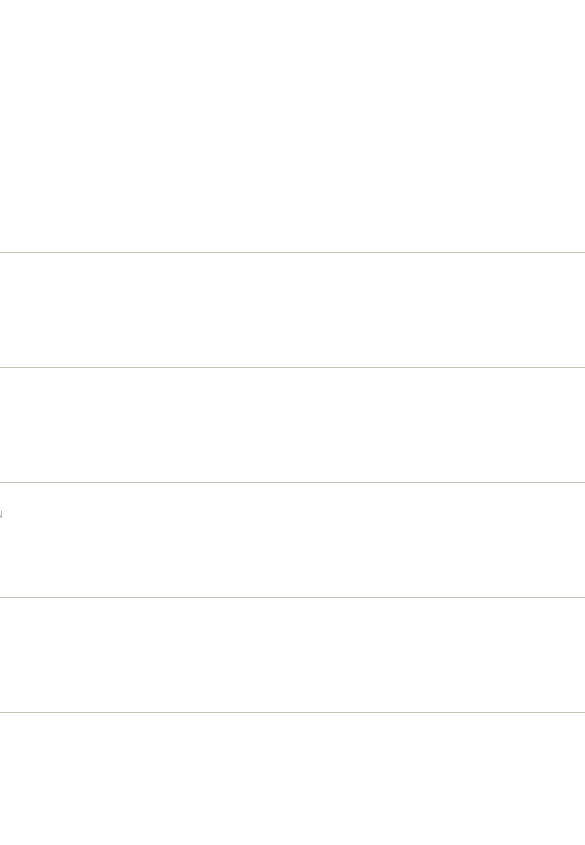
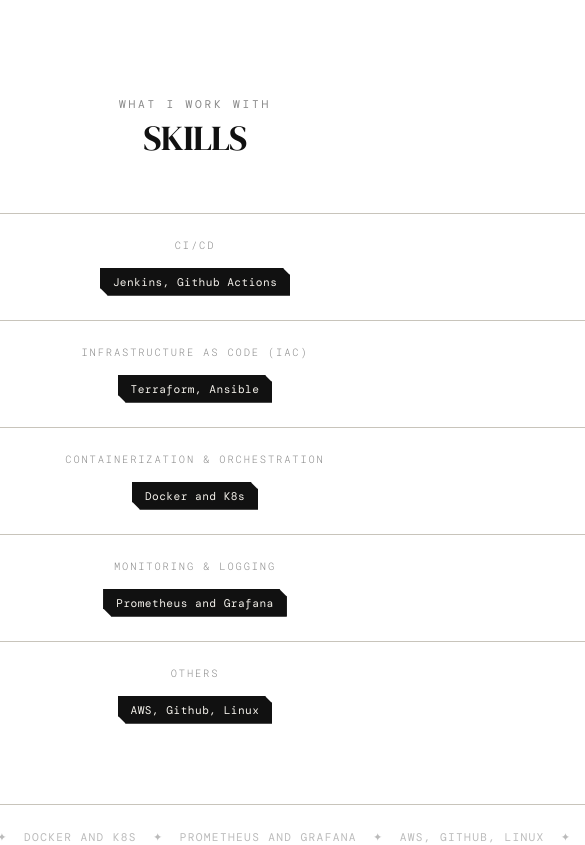
Before and after one commit to ShailendraJungRana/Portfolio-1, a React (Vite) app: page / in a window 390 px wide. Shown: the part 1520-2365 px from the top of the page, 585 px wide, since content can reach past the window. Built offline with nearby package versions, Linux system fonts and the light colour scheme.

Commit message:
updating on the skills

```diff
--- a/src/sections/Skills/SkillsStyles.module.css
+++ b/src/sections/Skills/SkillsStyles.module.css
@@ -1,10 +1,28 @@
+/* ─── Global Fix ─────────────────────────────────────────── */
+* {
+  box-sizing: border-box;
+}
+
 /* ─── Container ─────────────────────────────────────────── */
 .container {
-  padding: 80px 40px 60px;
+  width: 100%;
   max-width: 900px;
   margin: 0 auto;
-  font-family: 'DM Mono', 'Courier New', monospace;
+  padding: 80px 24px 60px;
+  font-family: "DM Mono", "Courier New", monospace;
   overflow: hidden;
+}
+
+@media (max-width: 768px) {
+  .container {
+    padding: 60px 16px 40px;
+  }
+}
+
+@media (max-width: 480px) {
+  .container {
+    padding: 50px 12px 30px;
+  }
 }
 
 /* ─── Theme Tokens ───────────────────────────────────────── */
@@ -41,6 +59,7 @@
 /* ─── Header ─────────────────────────────────────────────── */
 .header {
   margin-bottom: 56px;
+  text-align: center;
 }
 
 .eyebrow {
@@ -54,8 +73,8 @@
 }
 
 .title {
-  font-family: 'DM Serif Display', 'Georgia', serif;
-  font-size: clamp(2.8rem, 6vw, 5rem);
+  font-family: "DM Serif Display", "Georgia", serif;
+  font-size: clamp(2.2rem, 8vw, 5rem);
   font-weight: 400;
   color: var(--text-primary);
   line-height: 1;
@@ -68,45 +87,55 @@
 .grid {
   display: grid;
   grid-template-columns: repeat(3, 1fr);
-  gap: 0;
   border-top: 1px solid var(--divider);
+  width: 100%;
 }
 
-@media (max-width: 680px) {
+/* Tablet */
+@media (max-width: 900px) {
+  .grid {
+    grid-template-columns: repeat(2, 1fr);
+  }
+}
+
+/* Mobile (STACK) */
+@media (max-width: 600px) {
   .grid {
     grid-template-columns: 1fr;
   }
 }
 
-/* ─── Category Column ────────────────────────────────────── */
+/* ─── Category ───────────────────────────────────────────── */
 .category {
-  padding: 32px 28px 36px 0;
+  width: 100%;
+  padding: 28px 16px;
   border-right: 1px solid var(--divider);
   animation: fadeUp 0.6s calc(var(--cat-index) * 0.08s + 0.1s) ease both;
+  text-align: center;
 }
 
-.category:last-child {
+/* Desktop: remove last column border */
+.category:nth-child(3n) {
   border-right: none;
-  padding-left: 28px;
-  padding-right: 0;
 }
 
-.category:not(:first-child):not(:last-child) {
-  padding-left: 28px;
+/* Tablet: fix border */
+@media (max-width: 900px) {
+  .category:nth-child(2n) {
+    border-right: none;
+  }
 }
 
-@media (max-width: 680px) {
+/* Mobile STACK */
+@media (max-width: 600px) {
   .category {
     border-right: none;
     border-bottom: 1px solid var(--divider);
     padding: 24px 0;
   }
+
   .category:last-child {
-    padding-left: 0;
     border-bottom: none;
-  }
-  .category:not(:first-child):not(:last-child) {
-    padding-left: 0;
   }
 }
 
@@ -116,7 +145,7 @@
   letter-spacing: 0.18em;
   text-transform: uppercase;
   color: var(--label-color);
-  margin: 0 0 20px 0;
+  margin-bottom: 16px;
 }
 
 /* ─── Chip List ──────────────────────────────────────────── */
@@ -125,7 +154,8 @@
   padding: 0;
   margin: 0;
   display: flex;
-  flex-direction: column;
+  flex-wrap: wrap;
+  justify-content: center; /* 🔥 center chips */
   gap: 10px;
 }
 
@@ -136,22 +166,15 @@
 }
 
 .chipInner {
-  position: relative;
   display: inline-block;
   padding: 7px 16px;
   font-size: 0.78rem;
-  font-family: 'DM Mono', 'Courier New', monospace;
   letter-spacing: 0.04em;
   color: var(--chip-text);
   background: var(--chip-bg);
   border: 1.5px solid var(--chip-border);
-  cursor: default;
-  transition:
-    background 0.25s ease,
-    color 0.25s ease,
-    transform 0.2s ease,
-    box-shadow 0.2s ease;
-  /* Slightly clipped corner for a geometric feel */
+  transition: all 0.25s ease;
+
   clip-path: polygon(
     0 0,
     calc(100% - 8px) 0,
@@ -169,6 +192,14 @@
   box-shadow: 4px 4px 0 var(--chip-border);
 }
 
+/* Mobile chip size */
+@media (max-width: 480px) {
+  .chipInner {
+    font-size: 0.7rem;
+    padding: 6px 12px;
+  }
+}
+
 /* ─── Marquee ────────────────────────────────────────────── */
 .marqueeTrack {
   margin-top: 56px;
@@ -180,6 +211,7 @@
 
 .marqueeContent {
   display: inline-flex;
+  min-width: max-content;
   animation: marquee 28s linear infinite;
 }
 
@@ -193,7 +225,13 @@
 
 .marqueeDiv {
   margin: 0 8px;
-  color: var(--marquee-text);
+}
+
+/* slower on mobile */
+@media (max-width: 480px) {
+  .marqueeContent {
+    animation-duration: 40s;
+  }
 }
 
 /* ─── Animations ─────────────────────────────────────────── */
```
